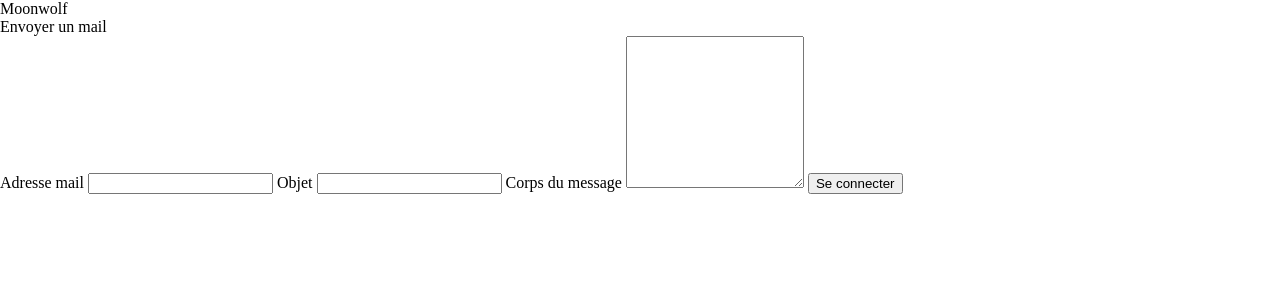
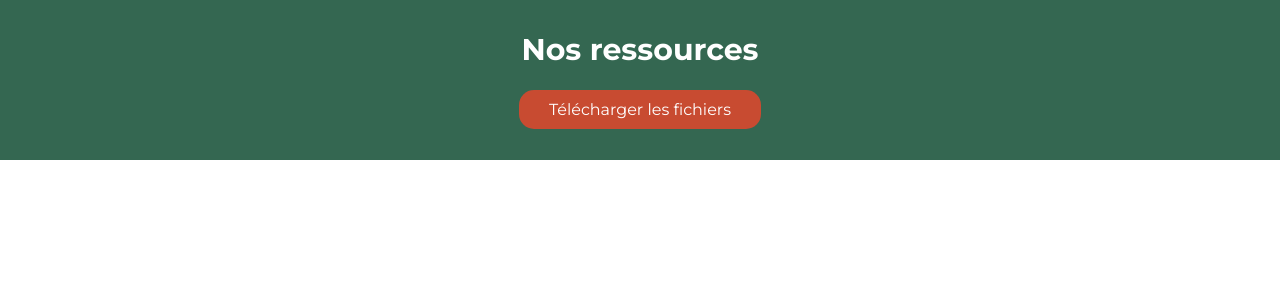
Before and after one commit to rilbo/moonwolf, a PHP site: page / in a window 1280 px wide. Shown: the top 300 px of the page. Run offline with PHP 8.4, Linux system fonts and the light colour scheme; style sheets or scripts are compiled from the project's sources.

Commit message:
Section Ressources finie

```diff
--- a/index.html
+++ b/index.html
@@ -7,24 +7,9 @@
   <script src="assets/js/main.js"></script>
 </head>
 <body>
-  <h1>Moonwolf</h1>
-  <form action="assets/php/script/scriptEnvoieMailContact.php" method="post">
-    <h2>Envoyer un mail</h2>
-
-    <label for="mail">Adresse mail</label>
-    <input type="text" name="mail" id="mail" />
-
-    <label for="objet">Objet</label>
-    <input type="text" name="objet" id="objet" list="list-objet">
-    <datalist id="list-objet">
-      <option value="Demande de devis" />
-      <option value="Demande de renseignement" />
-    </datalist>
-
-    <label for="message">Corps du message</label>
-    <textarea name="message" id="message" rows="10"></textarea>
-
-    <input type="submit" value="Se connecter" />
-  </form>
+  <section id="div__ressources">
+    <h2>Nos ressources</h2>
+    <a href="#">Télécharger les fichiers</a>
+  </section>
 </body>
 </html>
--- /dev/null
+++ b/src/sass/libs/_ressources.scss
@@ -0,0 +1,35 @@
+* {
+  font-family: $montserrat;
+}
+
+h2 {
+  font-size: 30px;
+  text-align: center;
+  font-weight: bold;
+  color: white;
+}
+
+#div__ressources {
+  background-color: #346751;
+  height: 160px;
+  display: flex;
+  flex-direction: column;
+  justify-content: space-around;
+  align-items: center;
+  padding: 20px;
+
+  a {
+    color: white;
+    padding: 10px 30px;
+    background-color: #C84B31;
+    border-radius: 15px;
+  }
+
+  @media (min-width: 768px) and (max-width: 1024px) {
+    flex-direction: row;
+  }
+
+  @media (max-width: 768px) {
+    flex-direction: column;
+  }
+}
--- a/src/sass/style.scss
+++ b/src/sass/style.scss
@@ -4,3 +4,5 @@
 @import "libs/reset.scss";
 @import "libs/_basics.scss";
 @import "mixins/_flex.scss";
+
+@import "libs/ressources";
```
